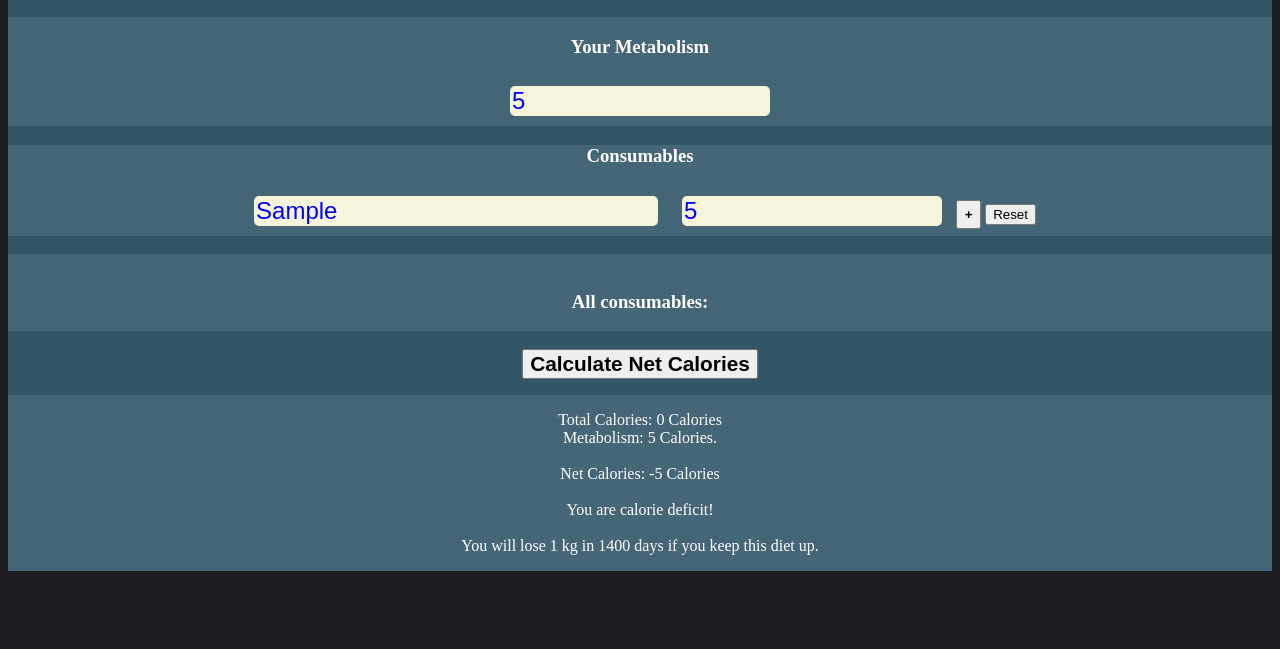
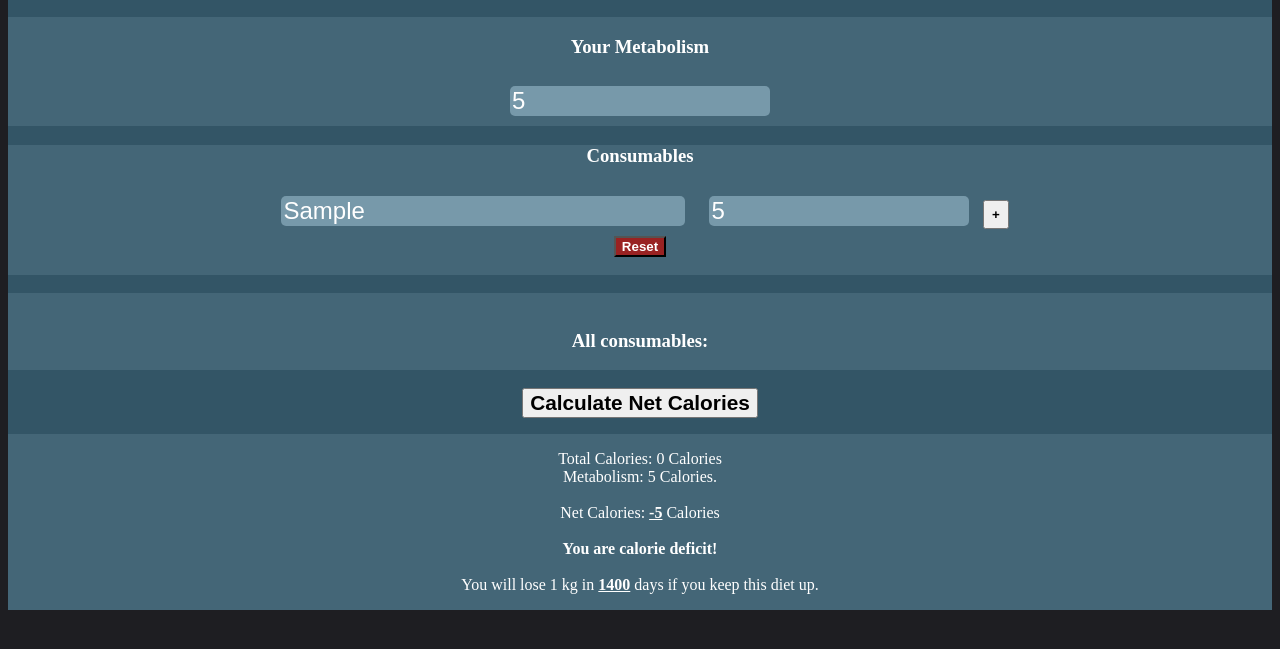
Before and after one commit to AfzGit/calorie-tracker-website, a plain HTML site: page index.html in a window 1280 px wide. Both pictures are taken after typing "5", "Sample", "5" into the empty fields and a click on the button "Calculate Net Calories". Shown: the part 65-714 px from the top of the page. Drawn offline with Linux system fonts and the light colour scheme.

Commit message:
typesetting

```diff
--- a/index.html
+++ b/index.html
@@ -1,5 +1,6 @@
 <!DOCTYPE html>
 <html lang="en">
+<meta name="viewport" content="width=device-width, initial-scale=1.0">
 
     <head>
         <title> Calorie Tracker </title>
@@ -21,7 +22,10 @@
                 <input id="item" type="text" placeholder="Item..." required/>
                 <input id="cals" type="number" placeholder="Calories..." required/>
                 <button id="adder" onclick="additem();">+</button>
+                <br>
                 <button id="reset" onclick="resetlist();">Reset</button>
+                <br>
+                <br>
             </div>
 
             <br>
--- a/script.js
+++ b/script.js
@@ -7,12 +7,14 @@ let days = 0;
 
 // when + button is pressed
 function additem() {
+    let about = document.getElementById("about");
     var completelist = document.getElementById("thelist");
 
     let consumables = document.getElementById("item").value;
     let itemCals = document.getElementById("cals").value;
 
     completelist.innerHTML += "<li>" + consumables +": " + itemCals + " Calories </li>";
+    about.innerHTML = "Calculate your net calories here";
 
     totalCals += parseInt(itemCals);
 }
@@ -26,7 +28,7 @@ function calCheck() {
     let calStatus = "None";
 
     if (net > 0) {
-        calStatus = "You are not calorie deficit";
+        calStatus = "You are not calorie deficit...";
         days = kgcal / net;
     } else if (net < 0) {
         calStatus = "You are calorie deficit!";
@@ -40,16 +42,16 @@ function calCheck() {
     }
 
     if (net != "error") {
-        about.innerHTML =  "Total Calories: " + totalCals + " Calories<br>Metabolism: " + meta + " Calories.<br><br>Net Calories: " + net + " Calories<br><br>" + calStatus;
+        about.innerHTML =  "Total Calories: " + totalCals + " Calories<br>Metabolism: " + meta + " Calories.<br><br>Net Calories: <ins><strong>" + net + "</strong></ins> Calories<br><br><strong>" + calStatus + "</strong>";
         if (net < 0) {
-            about.innerHTML += "<br><br>You will lose 1 kg in " + Math.round(days) + " days if you keep this diet up.";
+            about.innerHTML += "<br><br>You will lose 1 kg in <ins><strong>" + Math.round(days) + "</strong></ins> days if you keep this diet up.";
         } else if (net > 0) {
-            about.innerHTML += "<br><br>You will gain 1 kg in " + Math.round(days) + " days if you keep this diet up.";
+            about.innerHTML += "<br><br>You will gain 1 kg in <ins><strong>" + Math.round(days) + "</strong></ins> days if you keep this diet up.";
         } else {
             about.innerHTML += "<br><br>You will not lose weight in the coming days";
         }
     } else {
-        about.innerHTML = "Please enter all the field properly"
+        about.innerHTML = "Please enter all the fields properly."
     }
 
 }
--- a/styles.css
+++ b/styles.css
@@ -47,16 +47,14 @@ input {
   width: 20vw;
   max-width: 400px;
   font-size: 1.5em;
-  background-color: white;
-
   margin: 10px;
-  background-color: beige;
-  color: blue;
+  background-color: #79a;
+  color: white;
   border-radius: 5px;
 }
 
 #item {
-    width: 100vw;
+    width: 80vw;
 }
 
 #calc {
@@ -70,3 +68,9 @@ input {
     background-color: #467;
     padding: 1em;
 }
+
+#reset {
+    background-color: #922;
+    color: white;
+    font-weight: bold;
+}
```
